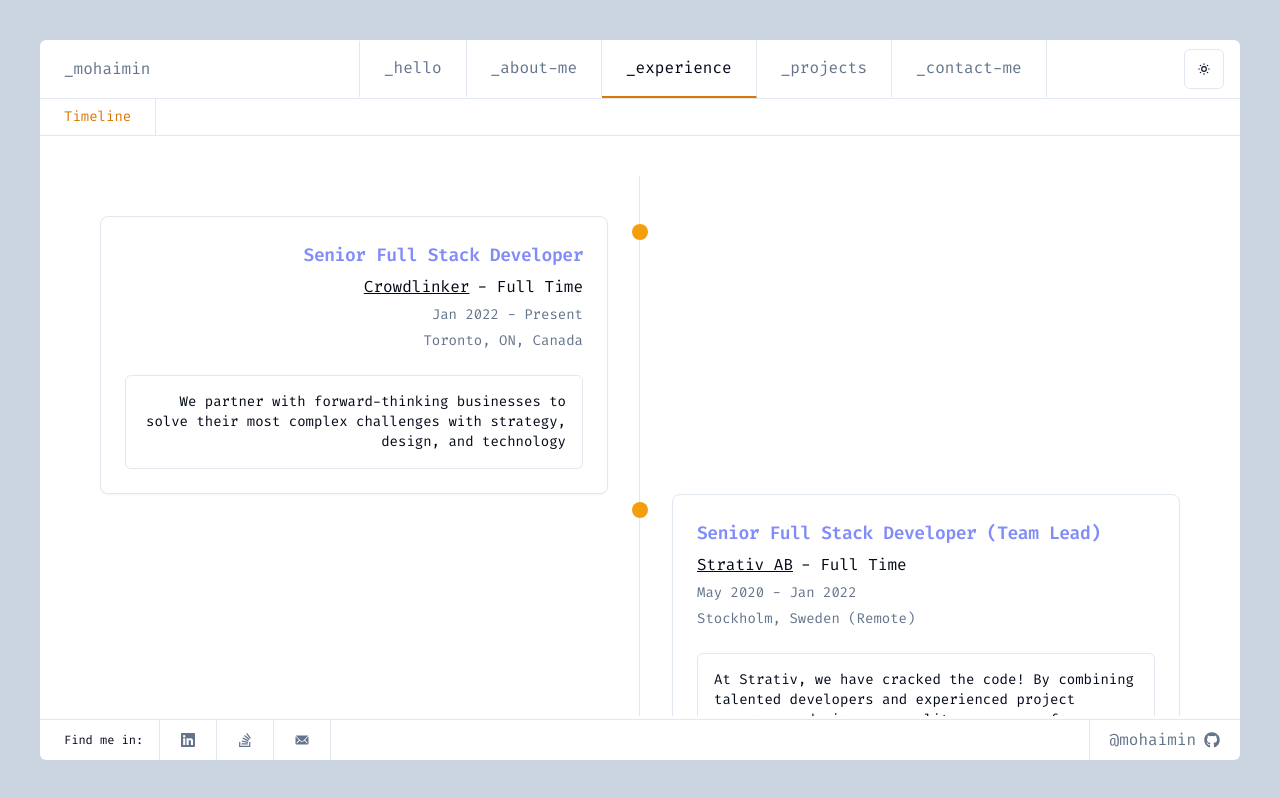
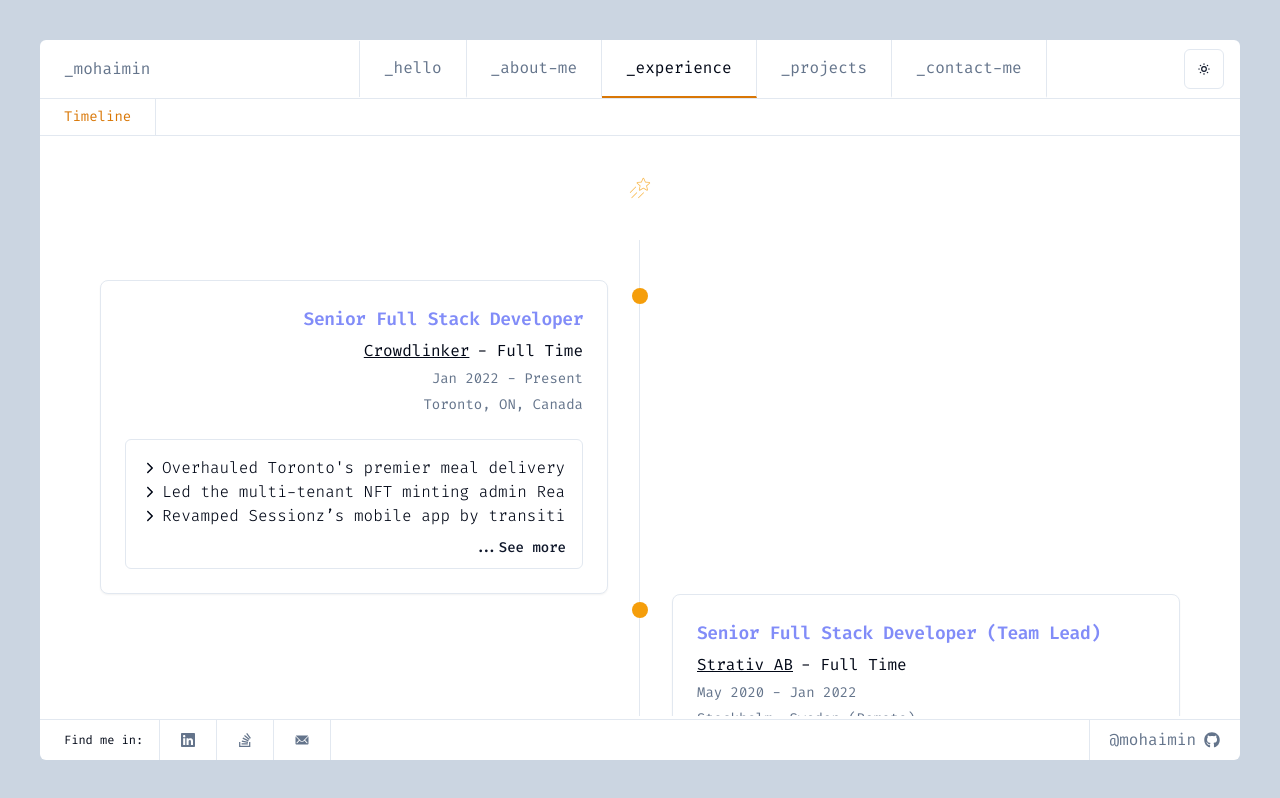
Before and after one commit to SL0TR/mohaimin-portfolio-new, a Next.js app: page /experience in a window 1280 px wide. Built offline with nearby package versions, Linux system fonts and the light colour scheme.

Commit message:
chores: experience duties - add duties to timeline components - update summary section with experience link - update career json - refactor code

```diff
--- a/src/app/experience/components/CareerTimeline.tsx
+++ b/src/app/experience/components/CareerTimeline.tsx
@@ -1,10 +1,3 @@
-import {
-  Card,
-  CardContent,
-  CardDescription,
-  CardHeader,
-  CardTitle,
-} from "@/components/ui/card";
 import { ScrollArea } from "@/components/ui/scroll-area";
 import {
   Timeline,
@@ -12,13 +5,17 @@
   TimelineContent,
   TimelineMarker,
 } from "@/components/ui/timeline";
-import Link from "next/link";
 import career from "@/data/career.json";
 import { cn } from "@/lib/utils";
+import TimelineCard from "./TimelineCard";
+import { PiShootingStarThin } from "react-icons/pi";
 
 export default function CareerTimeline() {
   return (
     <ScrollArea>
+      <div className="flex justify-center mt-10">
+        <PiShootingStarThin className="dark:text-amber-700 text-amber-500 text-2xl 2xl:text-5xl animate-pulse" />
+      </div>
       <Timeline className="p-10 my-10 max-md:p-0">
         {career.timeline.map((item, index) => {
           const isOdd = index % 2 === 0;
@@ -28,41 +25,13 @@
             <TimelineBlock side={side} key={item.company}>
               <TimelineMarker className="dark:bg-amber-700 bg-amber-500" />
               <TimelineContent
-                className={cn("amber-600", side === "left" && "text-right")}
+                className={cn(
+                  "amber-600",
+                  side === "left" && "text-right max-md:text-left"
+                )}
                 dir="ltr"
               >
-                <Card>
-                  <CardHeader>
-                    <CardTitle className="text-indigo-400 text-lg">
-                      {item.position}
-                    </CardTitle>
-                    <div
-                      className={cn(
-                        "flex flex-row w-full text-right justify-end",
-                        side === "right" && "justify-start"
-                      )}
-                    >
-                      <Link href={item.link} target="_blank">
-                        <p className="underline text-base mr-2">
-                          {item.company}{" "}
-                        </p>
-                      </Link>
-                      <p> - {item.type}</p>
-                    </div>
-
-                    <CardDescription className="text-slate-500">
-                      {item.date}
-                    </CardDescription>
-                    <CardDescription className="text-slate-500">
-                      {item.location}
-                    </CardDescription>
-                  </CardHeader>
-                  <CardContent className="grid gap-4 ltr ">
-                    <div className=" flex items-center space-x-4 rounded-md border p-4 text-sm">
-                      {item.description}
-                    </div>
-                  </CardContent>
-                </Card>
+                <TimelineCard item={item} side={side} />
               </TimelineContent>
             </TimelineBlock>
           );
--- /dev/null
+++ b/src/app/experience/components/Duties.tsx
@@ -0,0 +1,58 @@
+"use client";
+import { IoIosArrowForward } from "react-icons/io";
+
+import { cn } from "@/lib/utils";
+import { useState } from "react";
+import { Button } from "@/components/ui/button";
+
+type DutyListProps = {
+  items?: string[];
+};
+
+export default function Duties({ items = [] }: DutyListProps) {
+  const [canSeeMore, setCanSeeMore] = useState(false);
+
+  const handleSeeMore = () => {
+    setCanSeeMore(true);
+  };
+
+  return (
+    <div
+      className={cn(
+        "flex items-center space-x-4 rounded-md border p-4 overflow-hidden relative pb-10 transition-all duration-300 ease-in-out ",
+        canSeeMore && "overflow-auto pb-4"
+      )}
+    >
+      <ul
+        className={cn(
+          "truncate w-full transition-all duration-300 ease-in-out font-thin list-decimal",
+          canSeeMore && "overflow-auto whitespace-normal overflow-initial"
+        )}
+      >
+        {items?.map((duty) => (
+          <li
+            className={cn(
+              "text-left dark:text-slate-400 relative pl-5",
+              canSeeMore && "mb-2"
+            )}
+            key={duty}
+          >
+            <IoIosArrowForward className="absolute left-0 top-1" />{" "}
+            <p>{duty}</p>
+          </li>
+        ))}
+      </ul>
+      <div className="w-full flex justify-end absolute right-0 -bottom-0">
+        {!canSeeMore && (
+          <Button
+            onClick={handleSeeMore}
+            variant="link"
+            className="dark:text-slate-300"
+          >
+            ...See more{" "}
+          </Button>
+        )}
+      </div>
+    </div>
+  );
+}
--- /dev/null
+++ b/src/app/experience/components/TimelineCard.tsx
@@ -0,0 +1,50 @@
+import {
+  Card,
+  CardContent,
+  CardDescription,
+  CardHeader,
+  CardTitle,
+} from "@/components/ui/card";
+import { CareerTimelineItem } from "../type";
+import { cn } from "@/lib/utils";
+import Link from "next/link";
+import Duties from "./Duties";
+
+type TimelineCardProps = {
+  item: CareerTimelineItem;
+  side: "left" | "right";
+};
+
+export default function TimelineCard({ item, side }: TimelineCardProps) {
+  return (
+    <>
+      <Card>
+        <CardHeader>
+          <CardTitle className="text-indigo-400 md:text-lg 2xl:text-xl">
+            {item.position}
+          </CardTitle>
+          <div
+            className={cn(
+              "flex flex-row w-full text-right justify-end max-md:justify-start",
+              side === "right" && "justify-start"
+            )}
+          >
+            <Link href={item.link} target="_blank">
+              <p className="underline text-base mr-2">{item.company} </p>
+            </Link>
+            <p> - {item.type}</p>
+          </div>
+          <CardDescription className="text-slate-500">
+            {item.date}
+          </CardDescription>
+          <CardDescription className="text-slate-500">
+            {item.location}
+          </CardDescription>
+        </CardHeader>
+        <CardContent className="grid gap-4 ltr">
+          <Duties items={item.duties} />
+        </CardContent>
+      </Card>
+    </>
+  );
+}
--- a/src/app/experience/type.ts
+++ b/src/app/experience/type.ts
@@ -1,5 +1,3 @@
-export type CareerTimelineType = "Full Time" | "Part Time" | "Contract";
-
 export type CareerTimelineItem = {
   company: string;
   link: string;
@@ -8,6 +6,6 @@
   description: string;
   image?: string;
   duties?: string[];
-  type: CareerTimelineType;
+  type: string;
   location: string;
 };
--- a/src/data/career.json
+++ b/src/data/career.json
@@ -10,7 +10,11 @@
       "type": "Full Time",
       "location": "Toronto, ON, Canada",
       "description": "We partner with forward-thinking businesses to solve their most complex challenges with strategy, design, and technology",
-      "duties": []
+      "duties": [
+        "Overhauled Toronto's premier meal delivery platform, Yumba, with a re-architecture and rebuild using NextJS for front-end and NodeJS for the back-end. Seamlessly migrating user accounts and subscriptions for a smooth transition to the new platform.",
+        "Led the multi-tenant NFT minting admin ReactJS web app, while also playing a significant role in shaping the NextJS NFT e-commerce platform for Dropshop",
+        "Revamped Sessionz’s mobile app by transitioning it to the latest React Native version, ensuring compatibility for future enhancements and feature additions. Successfully deployed the updated version to the AppStore, introducing a dynamic Events feature."
+      ]
     },
     {
       "company": "Strativ AB",
@@ -22,7 +26,13 @@
       "location": "Stockholm, Sweden (Remote)",
       "type": "Full Time",
       "description": "At Strativ, we have cracked the code! By combining talented developers and experienced project managers and rigorous quality assurance from our office in Stockholm, we deliver the best of both worlds, cutting edge software with the highest quality.",
-      "duties": []
+      "duties": [
+        "Led the ReactJS web applications for Moresailing's Admin and Client Booking Portal which increased yearly sales by 3x.",
+        "Architected and spearheaded backend development for the Allez Padel game app using NodeJS and React Native. Crafted a robust system encompassing competitive ranking, match-making, tournaments, and league game modes.",
+        "Got promoted to Lead JavaScript Developer and team lead",
+        "Developed scalable and maintainable React and React Native boilerplates which improved coding standards and productivity of the team.",
+        "Enhanced the existing recruitment process for the JavaScript stack, and helped build a great JavaScript team"
+      ]
     },
 
     {
@@ -35,7 +45,10 @@
       "location": "Remote",
       "type": "Contract",
       "description": "The one stop solution for managing healthcare in the most convenient way. It's simple and easy to provide healthcare in the fastest way possible.",
-      "duties": []
+      "duties": [
+        "Built the React Native mobile application for patients and doctors",
+        "Built the React web-embedded application for hospital management"
+      ]
     },
     {
       "company": "Halkhata",
@@ -47,7 +60,10 @@
       "type": "Part Time",
       "location": "Remote",
       "description": "Digitize your business using the Halkhata app and manage all your transactions simply and effortlessly. Manage all your Credit with customers/suppliers as well as business cash flow, income, and expenditures all in one place",
-      "duties": []
+      "duties": [
+        "Developed an offline-first bookkeeping React Native app called Halkhata and its Backend with NodeJS which has over 50K users.",
+        "Developed the marketing webapp using ReactJS"
+      ]
     },
     {
       "company": "Roar Global",
@@ -59,7 +75,9 @@
       "location": "Dhaka, Bangladesh",
       "type": "Full Time",
       "description": "Roar Global is a media network founded in Sri Lanka. We build, operate and invest in distinct media brands that produce ground-breaking content and media solutions for a South Asian audience.",
-      "duties": []
+      "duties": [
+        "Worked on the largest South Asian multi-lingual media platform built with React called Roar Media and it's React Native Android App"
+      ]
     },
     {
       "company": "Notionhive",
@@ -69,7 +87,11 @@
       "location": "Dhaka, Bangladesh",
       "type": "Full Time",
       "description": "Notionhive is a top digital marketing agency in Bangladesh that provides digital marketing, branding, video, design, and UI/UX solutions, and services.",
-      "duties": []
+      "duties": [
+        "Created custom React Gutenberg blocks",
+        "Developed multiple web applications with modern pixel perfect design",
+        "Developed a prototype messenger bot integrated with WordPress REST API with Node for Nagad"
+      ]
     },
     {
       "company": "IDEEZA",
@@ -81,7 +103,9 @@
       "location": "Remote",
       "type": "Full Time",
       "description": "Meet IDEEZA, the only generative AI tool for Hardware product engineering that turns text into a blueprint in seconds. PLUS, mints it on top of blockchain for ownership recognition and future monetization!",
-      "duties": []
+      "duties": [
+        "Developed various components and sections with Vue.js, HTML, CSS, and SASS for an automagical end-to-end IoT product development platform called Ideeza"
+      ]
     },
     {
       "company": "Junior Frontend Developer",
@@ -93,7 +117,9 @@
       "location": "Dhaka, Bangladesh",
       "type": "Full Time",
       "description": "Started to help out the residents of Dhaka during COVID, we've ended up delivering 160k orders, serving 100k+ fans and bringing in $1M+ in sales for our local shops",
-      "duties": []
+      "duties": [
+        "Designed and developed various sections and components of a modern multi-vendor e-commerce platform called Shophobe (Now Deliveryhobe)"
+      ]
     }
   ]
 }
```
Also changed, not shown: src/app/about-me/components/Summary.tsx (+19 -2 lines).
